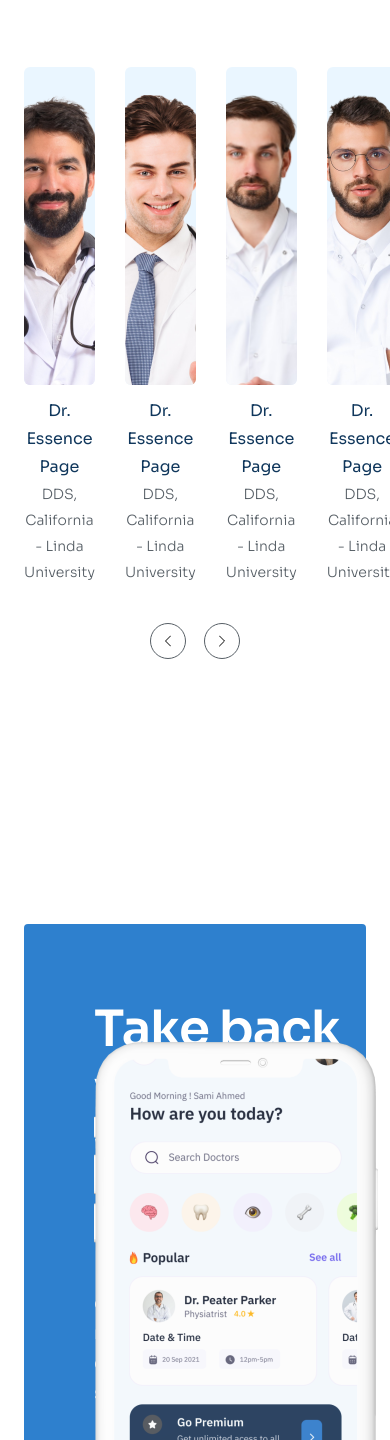
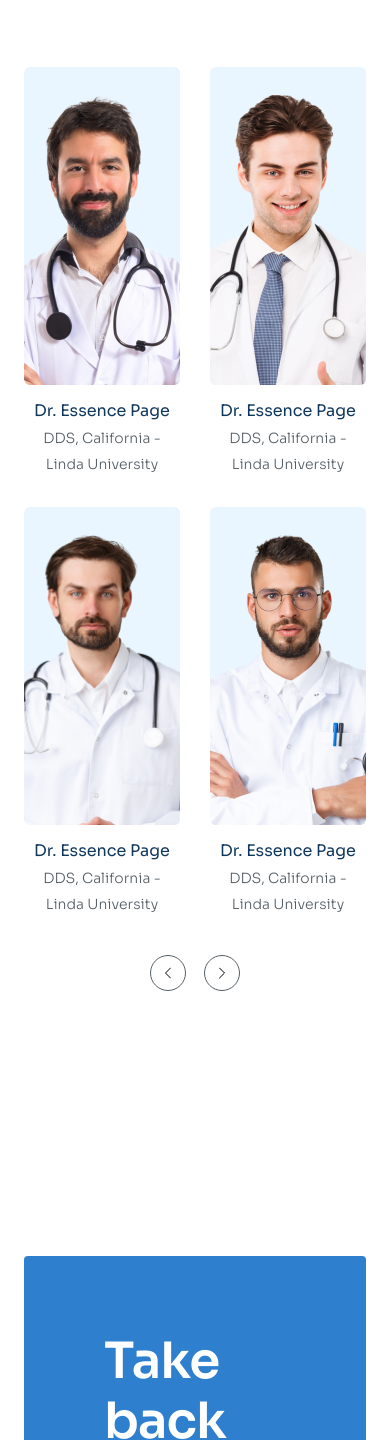
Before and after one commit to qumidu/figma-to-html-03, a plain HTML site: page index.html in a window 390 px wide. Shown: the part 6541-7981 px from the top of the page. Drawn offline with Linux system fonts and the light colour scheme.

Commit message:
5. (responsive) code team list & install

```diff
--- a/assets/css/responsive.css
+++ b/assets/css/responsive.css
@@ -166,6 +166,26 @@
     text-align: center;
     margin: 0 auto;
   }
+
+  /* team list */
+  .team__list {
+    grid-template-columns: repeat(2, 1fr);
+    row-gap: 30px;
+  }
+
+  .team-item__thumb {
+    margin: 0 auto;
+  }
+
+  /* install */
+  .install__img {
+    display: none;
+  }
+
+  .install__content {
+    max-width: 90%;
+    margin: 0 auto;
+  }
 }
 
 /* Tablet */
```
